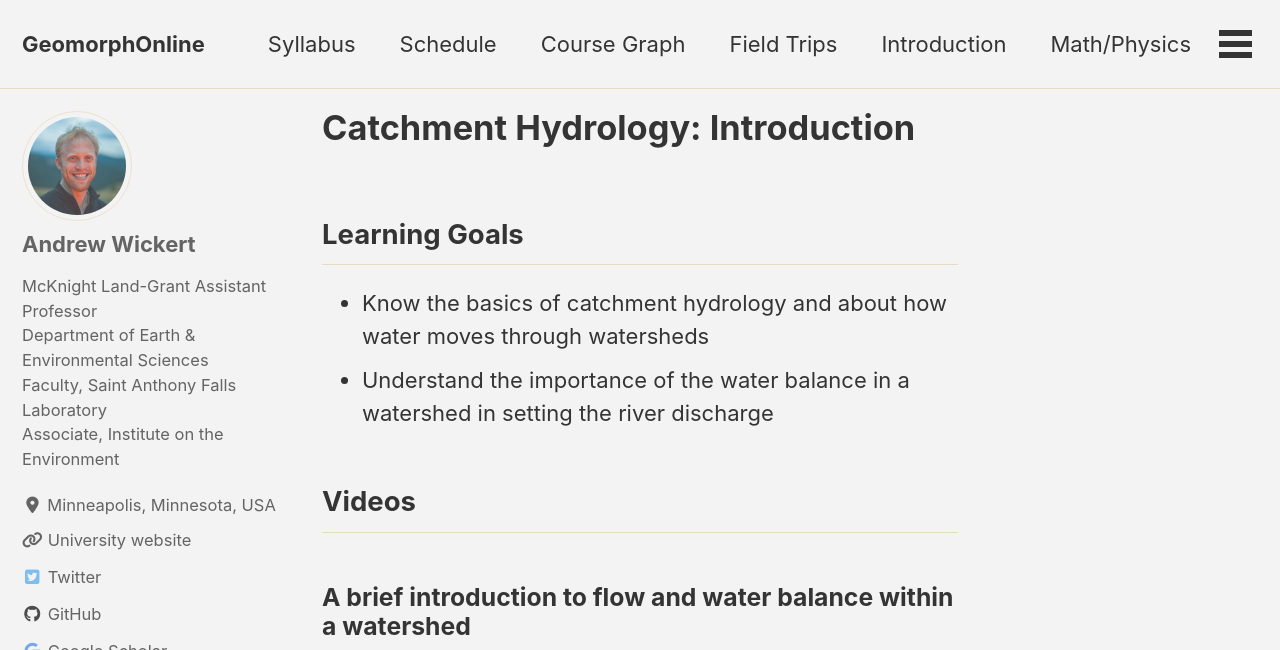
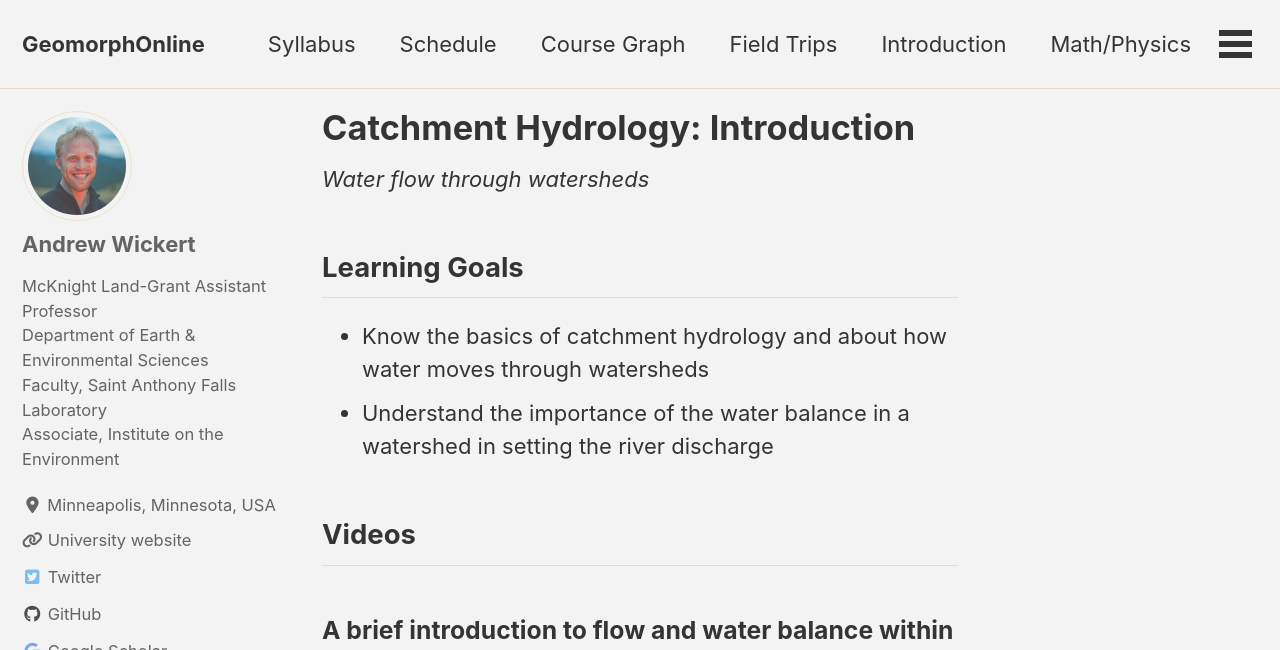
Before and after one commit to GeomorphOnline/GeomorphOnline.github.io, a Jekyll site: the page built from lessons/_hydrology/introduction.md, in a window 1280 px wide and 900 px high, cut to the strip 0-650 px from the top of the window. Built offline with Jekyll 4.4.1, drawn with Linux system fonts in a browser that asks for light colours; cached includes are drawn as plain includes; nearby versions of some CDN libraries.

Commit message:
Blurb for index

```diff
--- a/lessons/_hydrology/introduction.md
+++ b/lessons/_hydrology/introduction.md
@@ -9,6 +9,8 @@ permalink: /hydrology/introduction/
 author: Andrew Wickert
 author_profile: true
 ---
+
+*Water flow through watersheds*
 
 ## Learning Goals
 
```
